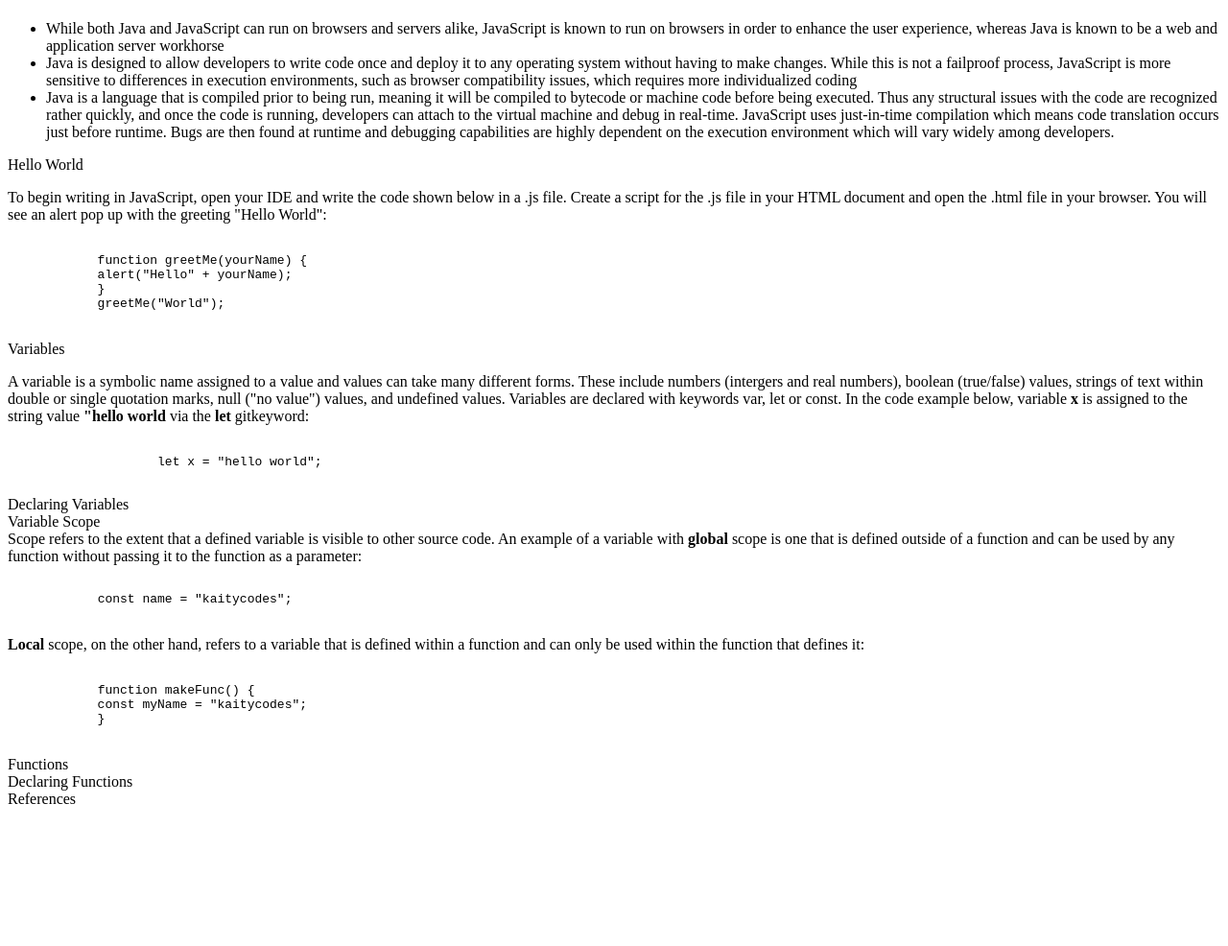
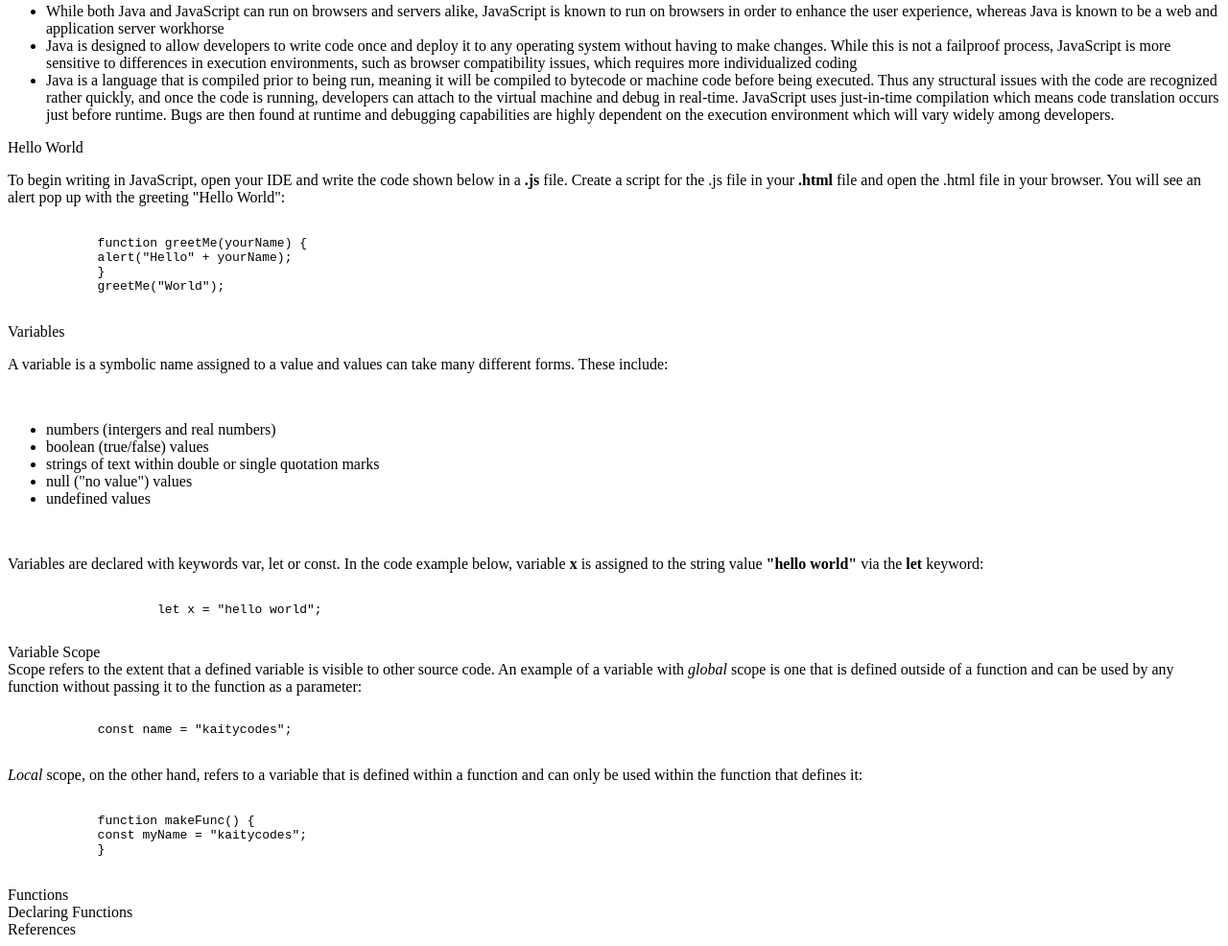
Before and after one commit to kaitycodes/technical-doc-page, a plain HTML site: page index.html in a window 1280 px wide. Shown: the part 441-1427 px from the top of the page at 96% size. Before the commit the page ends 1291 px from the top, so only its background shows below. Drawn offline with Linux system fonts and the light colour scheme.

Commit message:
Added copy to Variables and Variable Scope section

```diff
--- a/index.html
+++ b/index.html
@@ -13,7 +13,6 @@
             <li><a class="nav-link" href="#javascript_vs_java">JavaScript vs Java</a></li>
             <li><a class="nav-link" href="#hello_world">Hello World</a></li>
             <li><a class="nav-link" href="#variables">Variables</a></li>
-            <li><a class="nav-link" href="#declaring_variables">Declaring Variables</a></li>
             <li><a class="nav-link" href="#variable_scope">Variable Scope</a></li>
              <li><a class="nav-link" href="#functions">Functions</a></li>
              <li><a class="nav-link" href="declaring_functions">Declaring Functions</a></li>
@@ -42,8 +41,7 @@
         </section>
         <section class="main-section" id="hello_world">
             <header class="h1">Hello World</header>
-            <p>To begin writing in JavaScript, open your IDE and write the code shown below in a .js file. Create a script for the .js file in your HTML document and open the .html file in your browser. You will see an alert pop up with the greeting
-                "Hello World":
+            <p>To begin writing in JavaScript, open your IDE and write the code shown below in a <strong class="main-text-code">.js</strong> file. Create a script for the .js file in your <strong class="main-text-code">.html</strong> file and open the .html file in your browser. You will see an alert pop up with the greeting "Hello World":
             <pre class="code-example">
             <code>
             function greetMe(yourName) {
@@ -55,24 +53,31 @@
         </section>
         <section class="main-section" id="variables">
             <header class="h1">Variables</header>
-            <p>A variable is a symbolic name assigned to a value and values can take many different forms. These include numbers (intergers and real numbers), boolean (true/false) values, strings of text within double or single quotation marks, null ("no value") values, and undefined values. Variables are declared with keywords var, let or const. In the code example below, variable <strong>x</strong> is assigned to the string value <strong> "hello world</strong> via the <strong>let</strong> gitkeyword:</p>
+            <p>A variable is a symbolic name assigned to a value and values can take many different forms. These include:</p>
+        </br>
+            <ul>
+                    <li>numbers (intergers and real numbers)</li>
+                    <li>boolean (true/false) values</li>
+                    <li>strings of text within double or single quotation marks</li>
+                    <li>null ("no value") values</li>
+                    <li>undefined values</li>
+                </ul>
+            </br>
+                <p>Variables are declared with keywords var, let or const. In the code example below, variable <strong class="main-text-code">x</strong> is assigned to the string value <strong class="main-text-code">"hello world"</strong> via the <strong class="main-text-code">let</strong> keyword:</p>
                 <pre class="code-example">
                     <code>
                     let x = "hello world";</code>
                     </pre>
         </section>
-        <section class="main-section" id="declaring_variables">
-            <header class="h1">Declaring Variables</header>
-        </section>
         <section class="main-section" id="variable_scope">
             <header class="h1">Variable Scope</header>
-            <scope>Scope refers to the extent that a defined variable is visible to other source code. An example of a variable with <strong>global</strong> scope is one that is defined outside of a function and can be used by any function without passing it to the function as a parameter:
+            <scope>Scope refers to the extent that a defined variable is visible to other source code. An example of a variable with <em>global</em> scope is one that is defined outside of a function and can be used by any function without passing it to the function as a parameter:
             <pre class="code-example">
 
             <code>const name = "kaitycodes";</code>
             </pre>
             </p>
-            <p><strong>Local</strong> scope, on the other hand, refers to a variable that is defined within a function and can only be used within the function that defines it:
+            <p><em>Local</em> scope, on the other hand, refers to a variable that is defined within a function and can only be used within the function that defines it:
 <pre class="code-example">
 
             <code>function makeFunc() {
```
